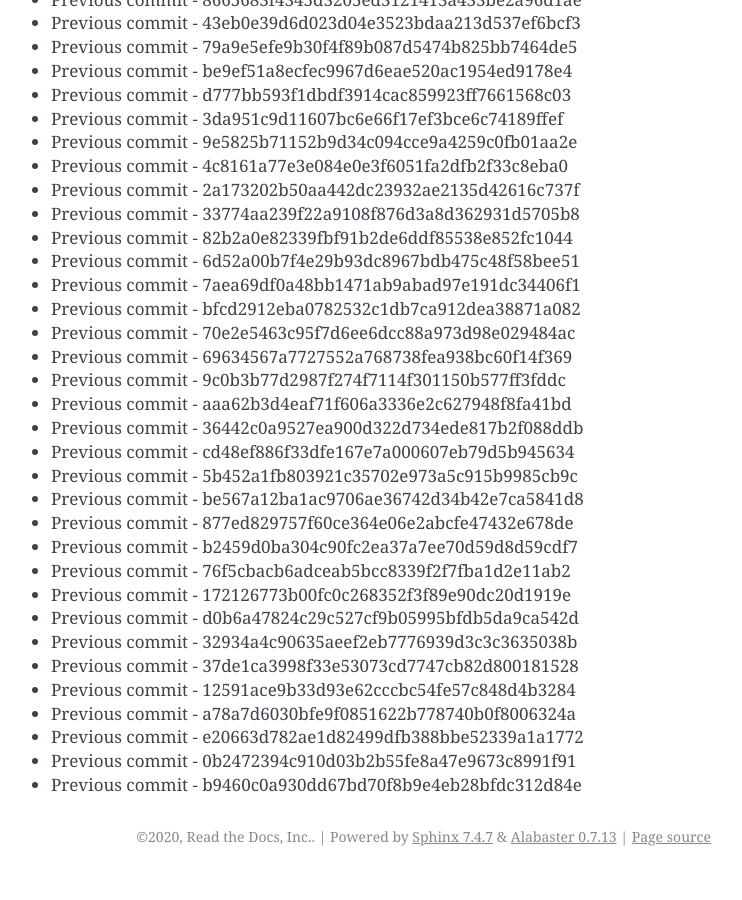
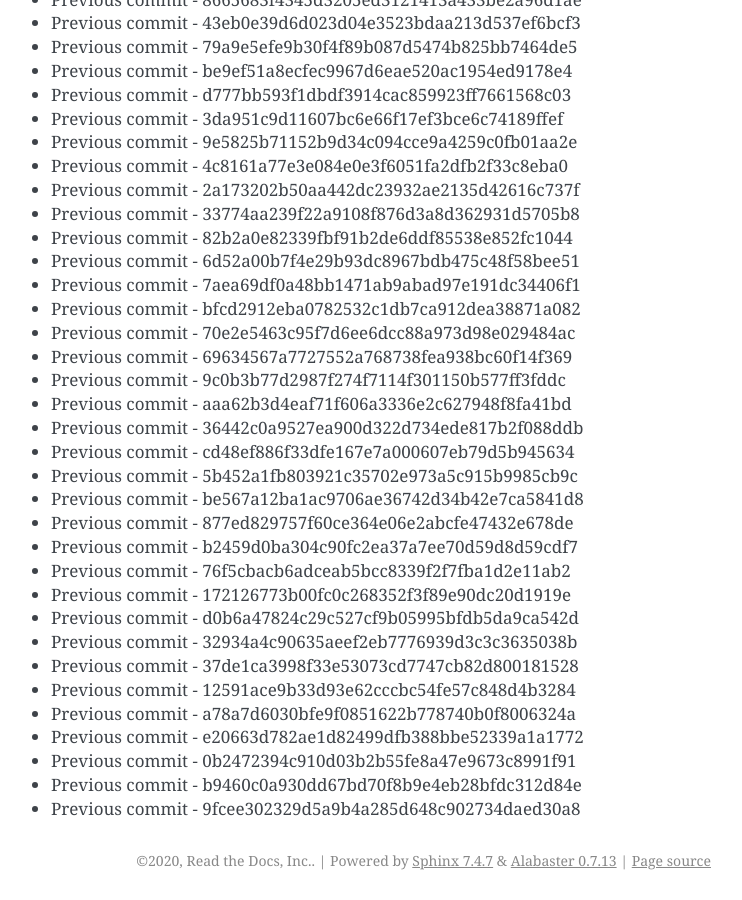
Before and after one commit to readthedocs/rtd-git-stresstest, a Sphinx documentation site: the page built from docs/updates.rst, in a window 1280 px wide and 900 px high, scrolled down 33329 px. Shown: the whole window, without its empty margins (399-1141 px from the left). Built offline with Sphinx 7.4.7, drawn with Linux system fonts in a browser that asks for light colours; before the commit the page ends 34205 px from its top, so only the background shows below that.

Commit message:
Generating commit from previous: 9fcee302329d5a9b4a285d648c902734daed30a8

```diff
--- a/docs/updates.rst
+++ b/docs/updates.rst
@@ -1432,3 +1432,4 @@ It can be tested for any performance characteristics.
 * Previous commit - e20663d782ae1d82499dfb388bbe52339a1a1772
 * Previous commit - 0b2472394c910d03b2b55fe8a47e9673c8991f91
 * Previous commit - b9460c0a930dd67bd70f8b9e4eb28bfdc312d84e
+* Previous commit - 9fcee302329d5a9b4a285d648c902734daed30a8
```
